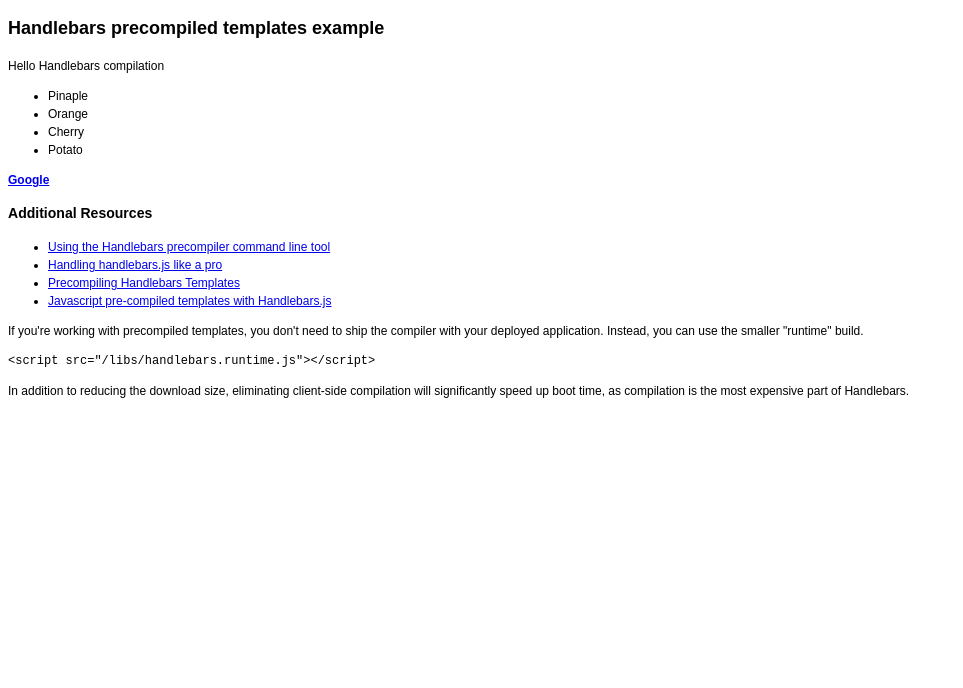
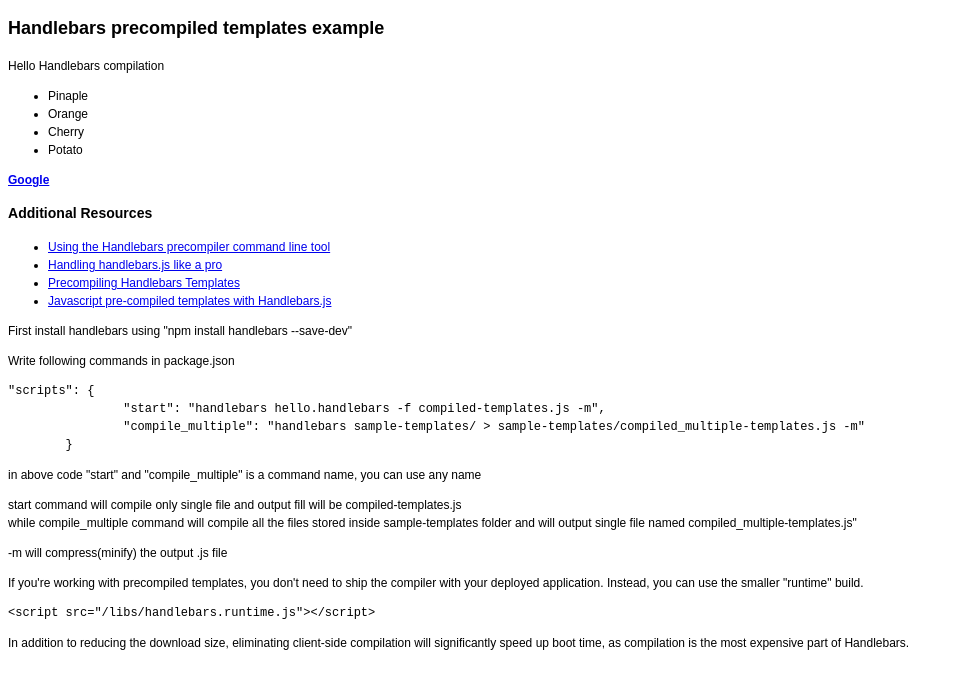
Before and after one commit to JigneshRaval/handlebars-precompiled-templates, a website: page index.html in a window 1280 px wide. Shown: the whole page, without its empty margins (0-963 px from the left). Drawn offline with Linux system fonts and the light colour scheme.

Commit message:
minore text changes

```diff
--- a/index.html
+++ b/index.html
@@ -18,6 +18,16 @@
 			<li><a href="http://www.korenlc.com/precompiling-handlebars-templates/">Precompiling Handlebars Templates</a></li>
 			<li><a href="https://nuunoo.wordpress.com/2013/06/08/javascript-pre-compiled-templates-with-handlebars-js/">Javascript pre-compiled templates with Handlebars.js</a></li>
 		</ul>
+        <p> First install handlebars using "npm install handlebars --save-dev"</p>
+        <p>Write following commands in package.json</p>
+      <pre>"scripts": {
+		"start": "handlebars hello.handlebars -f compiled-templates.js -m",
+		"compile_multiple": "handlebars sample-templates/ > sample-templates/compiled_multiple-templates.js -m"
+	}</pre>
+      <p>in above code "start" and "compile_multiple" is a command name, you can use any name</p>
+      <p>start command will compile only single file and output fill will be compiled-templates.js<br/>
+        while compile_multiple command will compile all the files stored inside sample-templates folder and will output single file named compiled_multiple-templates.js"</p>
+      <p>-m will compress(minify) the output .js file</p>
         <p>If you're working with precompiled templates, you don't need to ship the compiler with your deployed application. Instead, you can use the smaller "runtime" build. <pre>&lt;script src="/libs/handlebars.runtime.js">&lt;/script></pre> In addition to reducing the download size, eliminating client-side compilation will significantly speed up boot time, as compilation is the most expensive part of Handlebars.</p>
 
 		<!-- STEP 1 : Include "handlebars.runtime.min.js" -->
```
